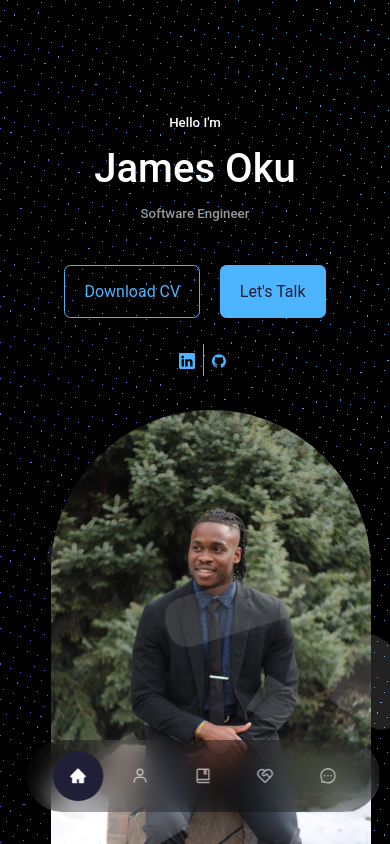
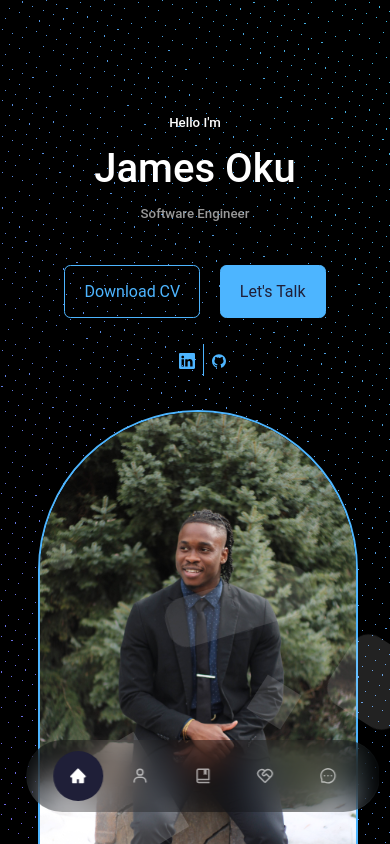
Before and after one commit to jamesoku/James_Oku_Portfolio_Website-React.js, a React (Create React App) app: page / in a window 390 px wide. Shown: the top 844 px of the page. Built offline with nearby package versions, Linux system fonts and the light colour scheme; a web font is replaced by a local one.

Commit message:
changed img position

```diff
--- a/src/components/experience/experience.css
+++ b/src/components/experience/experience.css
@@ -74,6 +74,4 @@
         padding: 2rem 1rem;
     }
 
-
-
 }
--- a/src/components/footer/footer.jsx
+++ b/src/components/footer/footer.jsx
@@ -13,11 +13,11 @@ const footer = () => {
 
       <ul className='permalinks'>
         <li><a href="#"> Home</a></li>
-        <li><a href="#about">about</a></li>
-        <li><a href="#Experience"> Experience</a></li>
-        <li><a href="#Portolio"> Portolio</a></li>
-        <li><a href="#Testimonals"> Testimonals</a></li>
-        <li><a href="#Contact">Contact</a></li>
+        <li><a href="#about">About</a></li>
+        <li><a href="#experience"> Experience</a></li>
+        <li><a href="#portfolio"> Portfolio</a></li>
+        <li><a href="#testimonials"> Testimonals</a></li>
+        <li><a href="#contact">Contact</a></li>
 
       </ul>
       <div className='footer_socials'>
--- a/src/components/header/header.css
+++ b/src/components/header/header.css
@@ -58,6 +58,7 @@ header{
     left: calc(50% - 9rem);
     z-index: -1;
     margin-top: 4rem;
+    border: 2px solid var(--color-primary);
     border-radius: 12rem 12rem 0 0;
     overflow: hidden;
 }
@@ -72,20 +73,30 @@ header{
 
 /* Media query screen(medium devices) */
 @media screen and (max-width: 1024px) {
-	.container{
-		height: 68vh;
+	header{
+        height: 100vh;
+    }
 
-	}
+    .me{
+
+        left: calc(50% - 9rem);
+
+    }
 
 
 }
 
 /* Media query screen(medium devices) */
 @media screen and (max-width: 600px) {
-	.container{
-		height: 100vh;
+	header{
+        height: 100vh;
+    }
 
-	}
+    .me{
+
+        left: calc(50% - 9.8rem);
+
+    }
 
     .scroll__down{
         display: none;
--- a/src/components/testimonials/testimonials.css
+++ b/src/components/testimonials/testimonials.css
@@ -26,3 +26,20 @@
     width: 80%;
     margin: 0.8rem auto 0;
 }
+
+/* Media query screen(medium devices) */
+@media screen and (max-width: 1024px) {
+    .container.testimonials__container{
+		width: var(--container-width-lg);
+    }
+}
+
+/* Media query screen(small devices) */
+@media screen and (max-width: 600px) {
+	.container.testimonials__container{
+		width: var(--container-width-ms);
+    }
+
+
+
+}
```
